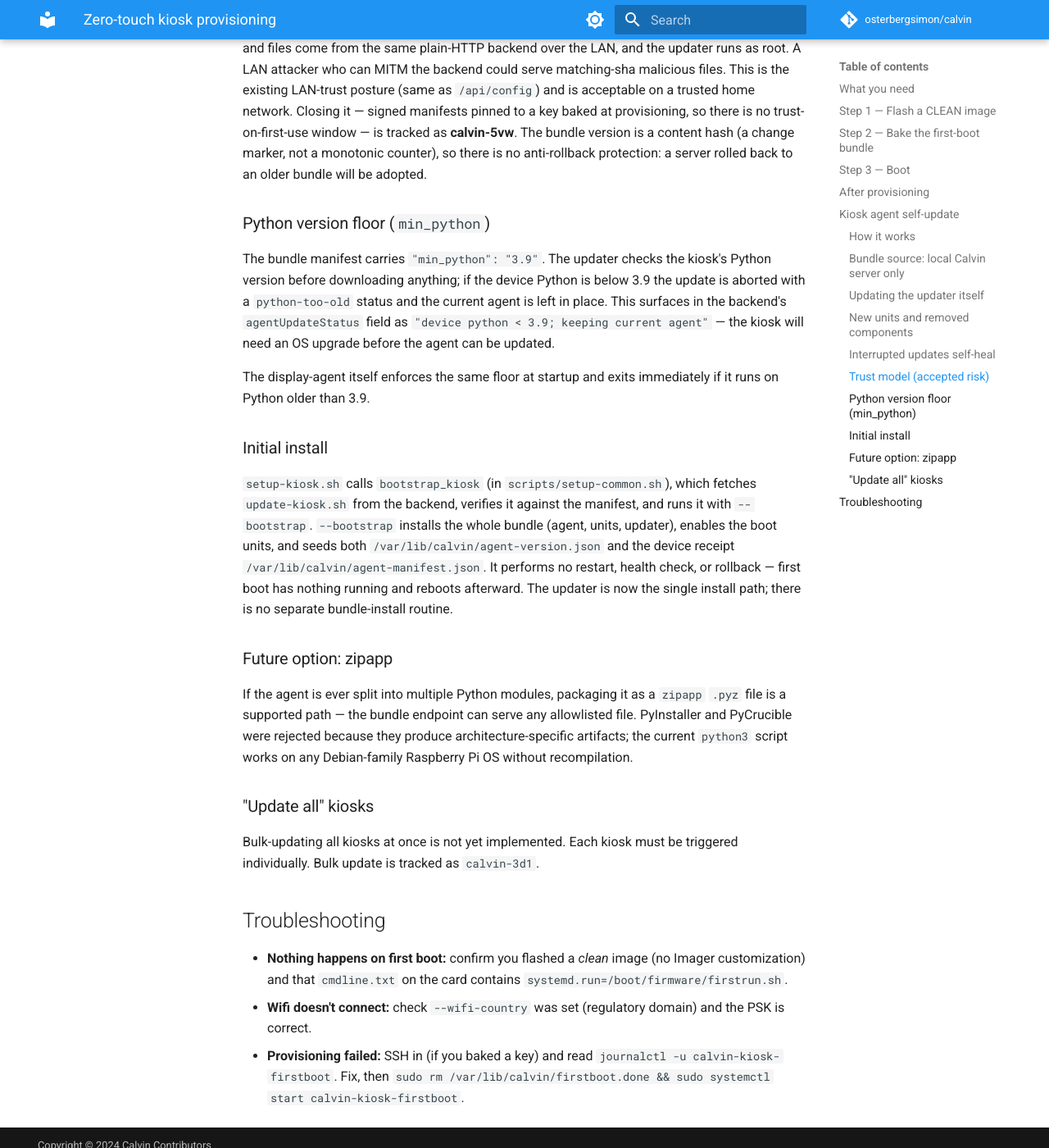
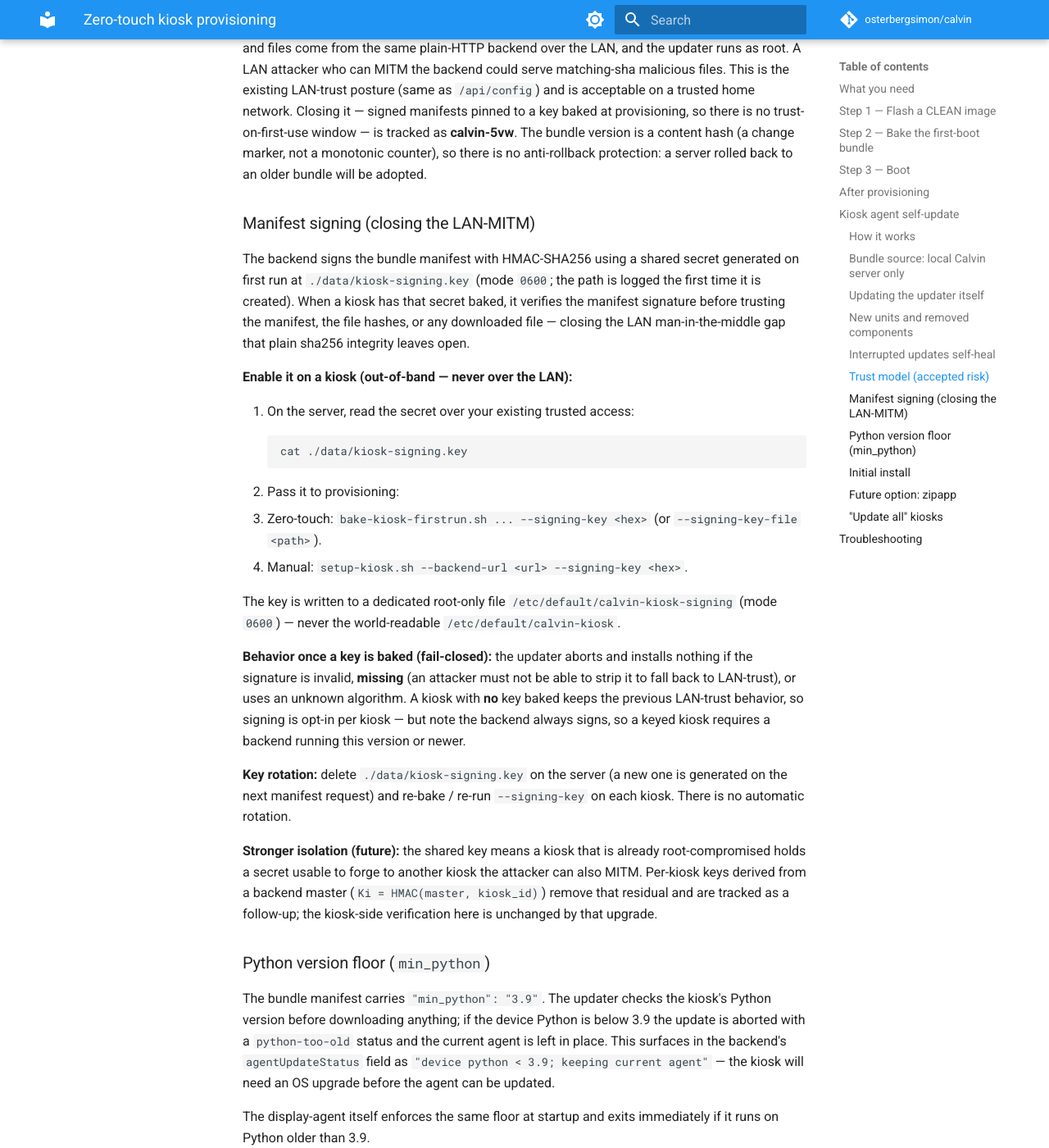
Before and after one commit to osterbergsimon/calvin, an MkDocs documentation site: the page built from docs/setup/KIOSK_PROVISIONING.md, in a window 1280 px wide and 1400 px high, scrolled down 3866 px. Shown: the whole window at 82% size. Built offline with MkDocs 1.6.1 and Material for MkDocs 9.7.7, drawn with Linux system fonts in a browser that asks for light colours; comment, search, counter and statistics services are not loaded.

Commit message:
docs(kiosk): document HMAC manifest signing + out-of-band key baking (calvin-5vw)

````diff
--- a/docs/setup/KIOSK_PROVISIONING.md
+++ b/docs/setup/KIOSK_PROVISIONING.md
@@ -164,6 +164,42 @@ trust-on-first-use window — is tracked as **calvin-5vw**. The bundle version i
 (a change marker, not a monotonic counter), so there is no anti-rollback protection: a server
 rolled back to an older bundle will be adopted.
 
+### Manifest signing (closing the LAN-MITM)
+
+The backend signs the bundle manifest with HMAC-SHA256 using a shared secret generated on first
+run at `./data/kiosk-signing.key` (mode `0600`; the path is logged the first time it is created).
+When a kiosk has that secret baked, it verifies the manifest signature before trusting the
+manifest, the file hashes, or any downloaded file — closing the LAN man-in-the-middle gap that
+plain sha256 integrity leaves open.
+
+**Enable it on a kiosk (out-of-band — never over the LAN):**
+
+1. On the server, read the secret over your existing trusted access:
+   ```bash
+   cat ./data/kiosk-signing.key
+   ```
+2. Pass it to provisioning:
+   - Zero-touch: `bake-kiosk-firstrun.sh ... --signing-key <hex>` (or `--signing-key-file <path>`).
+   - Manual: `setup-kiosk.sh --backend-url <url> --signing-key <hex>`.
+
+   The key is written to a dedicated root-only file `/etc/default/calvin-kiosk-signing` (mode
+   `0600`) — never the world-readable `/etc/default/calvin-kiosk`.
+
+**Behavior once a key is baked (fail-closed):** the updater aborts and installs nothing if the
+signature is invalid, **missing** (an attacker must not be able to strip it to fall back to
+LAN-trust), or uses an unknown algorithm. A kiosk with **no** key baked keeps the previous
+LAN-trust behavior, so signing is opt-in per kiosk — but note the backend always signs, so a
+keyed kiosk requires a backend running this version or newer.
+
+**Key rotation:** delete `./data/kiosk-signing.key` on the server (a new one is generated on the
+next manifest request) and re-bake / re-run `--signing-key` on each kiosk. There is no automatic
+rotation.
+
+**Stronger isolation (future):** the shared key means a kiosk that is already root-compromised
+holds a secret usable to forge to another kiosk the attacker can also MITM. Per-kiosk keys
+derived from a backend master (`Ki = HMAC(master, kiosk_id)`) remove that residual and are
+tracked as a follow-up; the kiosk-side verification here is unchanged by that upgrade.
+
 ### Python version floor (`min_python`)
 
 The bundle manifest carries `"min_python": "3.9"`. The updater checks the
````
